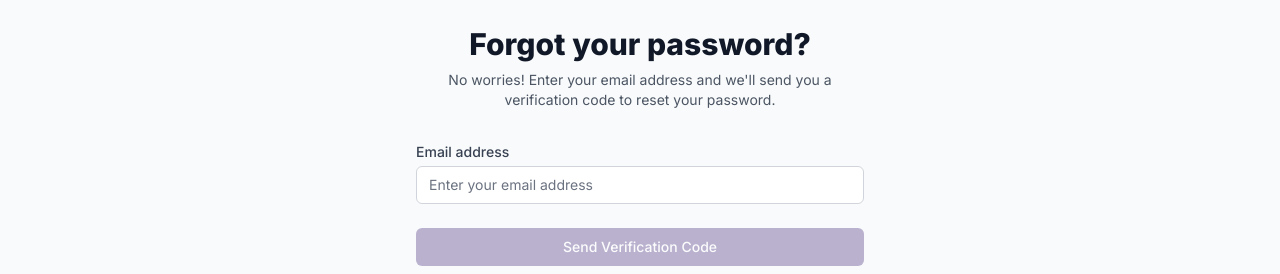
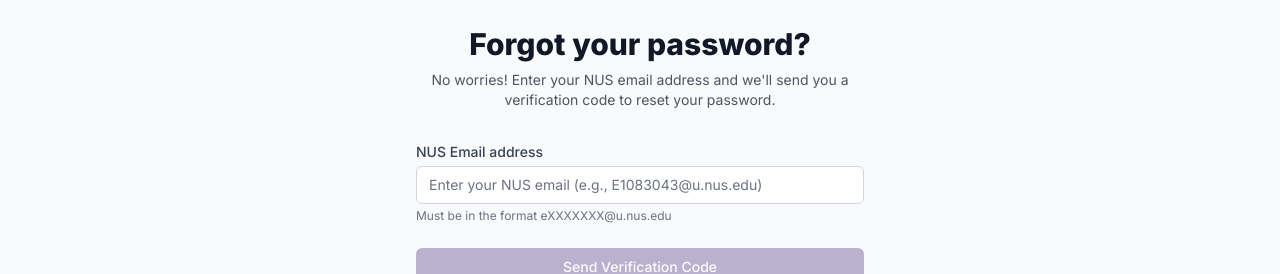
Before and after one commit to purivirakarin/pgpals, a Next.js app: page /auth/forgot-password in a window 1280 px wide. Shown: the part 196-470 px from the top of the page. Built offline with nearby package versions, Linux system fonts and the light colour scheme; no server answers.

Commit message:
feat: nus email validation

```diff
--- a/src/app/api/auth/forgot-password/route.ts
+++ b/src/app/api/auth/forgot-password/route.ts
@@ -11,14 +11,14 @@
     const validation = validateRequestBody(body, {
       email: {
         required: true,
-        pattern: patterns.email,
+        pattern: patterns.nusEmail,
         sanitizer: (value: string) => sanitizers.toLowerCase(sanitizers.trim(value))
       }
     });
 
     if (!validation.isValid) {
       return NextResponse.json({
-        error: 'Please enter a valid email address (e.g., eXXXXXXX@u.nus.edu)',
+        error: 'Please enter a valid NUS email address in the format eXXXXXXX@u.nus.edu (e.g., E1083043@u.nus.edu)',
         details: validation.errors
       }, { status: 400 });
     }
--- a/src/app/api/auth/reset-password/route.ts
+++ b/src/app/api/auth/reset-password/route.ts
@@ -11,7 +11,7 @@
     const validation = validateRequestBody(body, {
       email: {
         required: true,
-        pattern: patterns.email,
+        pattern: patterns.nusEmail,
         sanitizer: (value: string) => sanitizers.toLowerCase(sanitizers.trim(value))
       },
       token: {
@@ -35,7 +35,7 @@
       const errors = validation.errors;
 
       if (errors.some(e => e.includes('email'))) {
-        errorMessage = 'Please enter a valid email address';
+        errorMessage = 'Please enter a valid NUS email address in the format eXXXXXXX@u.nus.edu (e.g., E1083043@u.nus.edu)';
       } else if (errors.some(e => e.includes('token'))) {
         errorMessage = 'Verification code must be exactly 6 digits';
       } else if (errors.some(e => e.includes('newPassword'))) {
--- a/src/app/auth/forgot-password/page.tsx
+++ b/src/app/auth/forgot-password/page.tsx
@@ -33,10 +33,22 @@
     return null; // Component will be unmounted due to redirect
   }
 
+  const validateNUSEmail = (email: string) => {
+    const nusEmailPattern = /^[e]\d{7}@u\.nus\.edu$/;
+    return nusEmailPattern.test(email);
+  };
+
   const handleSubmit = async (e: React.FormEvent) => {
     e.preventDefault();
     setLoading(true);
     setError('');
+
+    // Validate NUS email format
+    if (!validateNUSEmail(email.trim())) {
+      setError('Please enter a valid NUS email address in the format eXXXXXXX@u.nus.edu (e.g., e1083043@u.nus.edu)');
+      setLoading(false);
+      return;
+    }
 
     try {
       const response = await fetch('/api/auth/forgot-password', {
@@ -62,7 +74,7 @@
 
         if (response.status === 400) {
           if (data.error && data.error.includes('valid email')) {
-            errorMessage = 'Please enter a valid email address (e.g., user@example.com)';
+            errorMessage = 'Please enter a valid NUS email address in the format eXXXXXXX@u.nus.edu (e.g., E1083043@u.nus.edu)';
           }
         } else if (response.status >= 500) {
           errorMessage = 'Server error. Please try again in a few moments.';
@@ -148,7 +160,7 @@
               Forgot your password?
             </h2>
             <p className="mt-2 text-sm text-gray-600">
-              No worries! Enter your email address and we&apos;ll send you a verification code to reset your password.
+              No worries! Enter your NUS email address and we&apos;ll send you a verification code to reset your password.
             </p>
           </div>
         </div>
@@ -163,7 +175,7 @@
 
           <div>
             <label htmlFor="email" className="block text-sm font-medium text-gray-700">
-              Email address
+              NUS Email address
             </label>
             <div className="mt-1">
               <input
@@ -175,9 +187,12 @@
                 value={email}
                 onChange={(e) => setEmail(e.target.value)}
                 className="appearance-none relative block w-full px-3 py-2 border border-gray-300 placeholder-gray-500 text-gray-900 rounded-md focus:outline-none focus:ring-primary-500 focus:border-primary-500 focus:z-10 sm:text-sm"
-                placeholder="Enter your email address"
+                placeholder="Enter your NUS email (e.g., E1083043@u.nus.edu)"
                 disabled={loading}
               />
+              <p className="mt-1 text-xs text-gray-500">
+                Must be in the format eXXXXXXX@u.nus.edu
+              </p>
             </div>
           </div>
 
--- a/src/app/auth/reset-password/page.tsx
+++ b/src/app/auth/reset-password/page.tsx
@@ -91,8 +91,8 @@
       return;
     }
 
-    if (!/^[^\s@]+@[^\s@]+\.[^\s@]+$/.test(email.trim())) {
-      setError('Please enter a valid email address');
+    if (!/^[eE]\d{7}@u\.nus\.edu$/.test(email.trim())) {
+      setError('Please enter a valid NUS email address in the format eXXXXXXX@u.nus.edu (e.g., E1083043@u.nus.edu)');
       setLoading(false);
       return;
     }
@@ -152,7 +152,7 @@
           } else if (data.error && data.error.includes('Password')) {
             errorMessage = 'Password must be at least 8 characters and include uppercase, lowercase, number, and special character (@$!%*?&)';
           } else if (data.error && data.error.includes('email')) {
-            errorMessage = 'Please enter a valid email address.';
+            errorMessage = 'Please enter a valid NUS email address in the format eXXXXXXX@u.nus.edu (e.g., E1083043@u.nus.edu)';
           } else {
             errorMessage = data.error;
           }
@@ -238,7 +238,7 @@
 
           <div>
             <label htmlFor="email" className="block text-sm font-medium text-gray-700">
-              Email address
+              NUS Email address
             </label>
             <div className="mt-1">
               <input
@@ -250,9 +250,12 @@
                 value={email}
                 onChange={(e) => setEmail(e.target.value)}
                 className="appearance-none relative block w-full px-3 py-2 border border-gray-300 placeholder-gray-500 text-gray-900 rounded-md focus:outline-none focus:ring-primary-500 focus:border-primary-500 sm:text-sm"
-                placeholder="Enter your email address"
+                placeholder="Enter your NUS email (e.g., E1083043@u.nus.edu)"
                 disabled={loading}
               />
+              <p className="mt-1 text-xs text-gray-500">
+                Must be in the format eXXXXXXX@u.nus.edu
+              </p>
             </div>
           </div>
 
--- a/src/lib/validation.ts
+++ b/src/lib/validation.ts
@@ -142,6 +142,8 @@
  */
 export const patterns = {
   email: /^[^\s@]+@[^\s@]+\.[^\s@]+$/,
+
+  nusEmail: /^[eE]\d{7}@u\.nus\.edu$/,
 
   strongPassword: /^(?=.*[a-z])(?=.*[A-Z])(?=.*\d)(?=.*[@$!%*?&])[A-Za-z\d@$!%*?&]{8,}$/,
 
```
